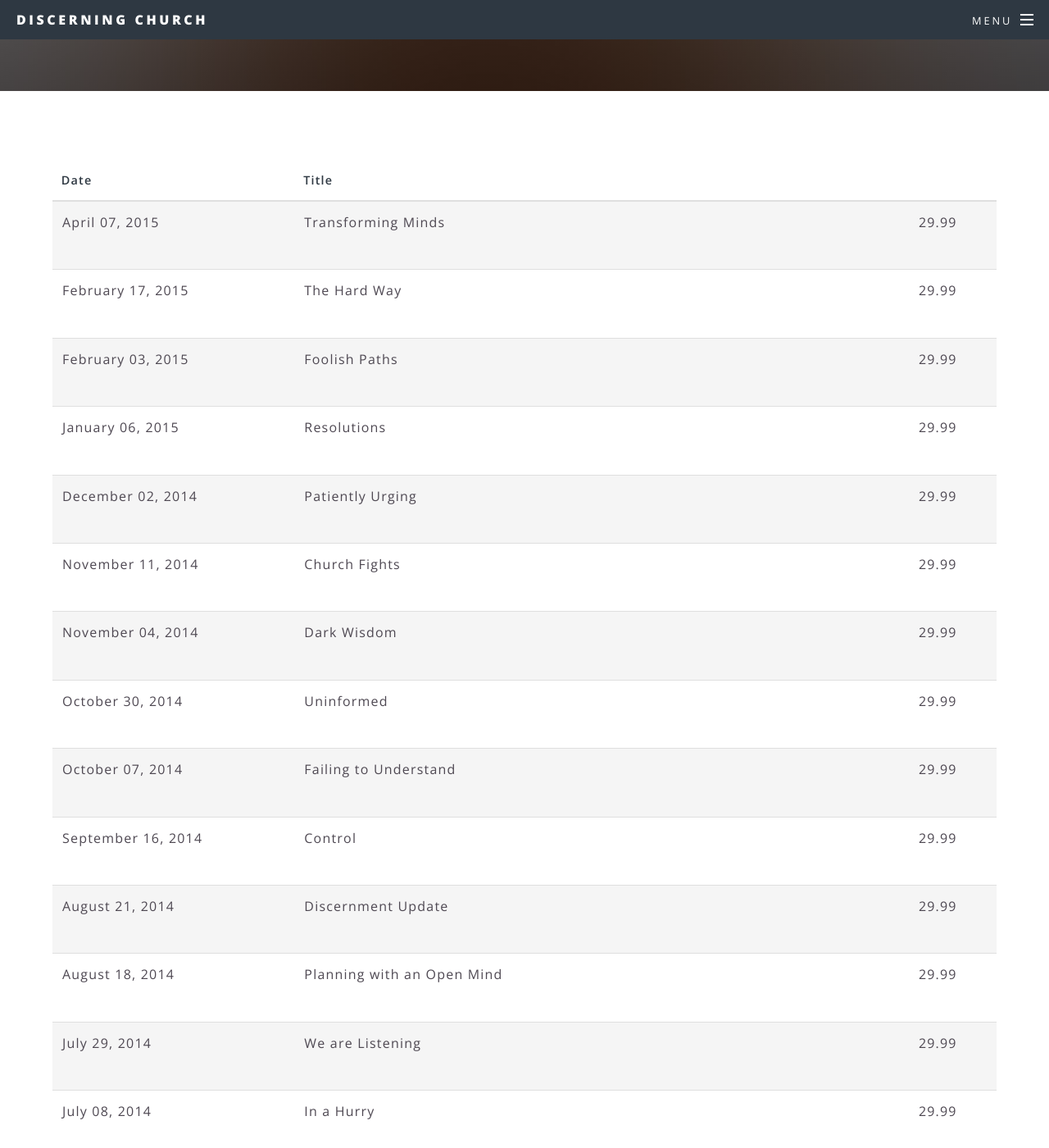
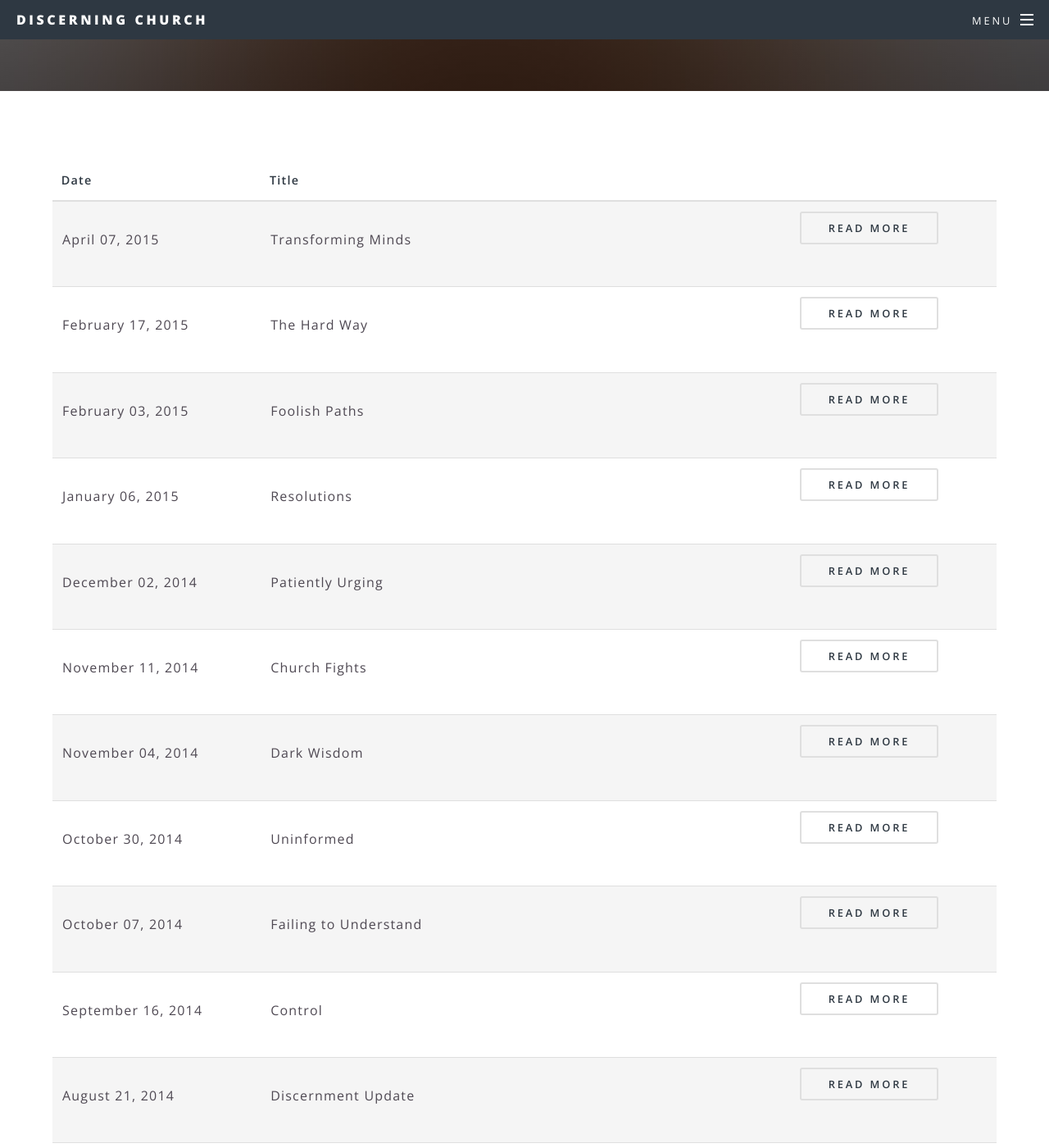
Before and after one commit to wadeallen/discerning_church_2015, a Jekyll site: the page built from blog.html, in a window 1280 px wide and 1400 px high, scrolled down 309 px. Shown: the whole window at 82% size. Built offline with Jekyll 4.4.1, drawn with Linux system fonts in a browser that asks for light colours; some of the changed text lies outside the part shown.

Commit message:
Site updated at 2015-04-16 19:18:34 UTC

```diff
--- a/blog.html
+++ b/blog.html
@@ -19,7 +19,7 @@ permalink: /blog/
 		<tr>
 				<td>{% if post.date %}<p class="entry-date date published"><time datetime="{{ post.date | date: "%Y-%m-%d" }}" itemprop="datePublished">{{ post.date | date: "%B %d, %Y" }}</time></p>{% endif %}</td>
 				<td>{{ post.title }}</td>
-				<td>29.99</td>
+				<td><a href="{{ post.url }}" class="button">Read More</a></td>
 			</tr>
 		{% endfor %}
 		</tbody>
```
